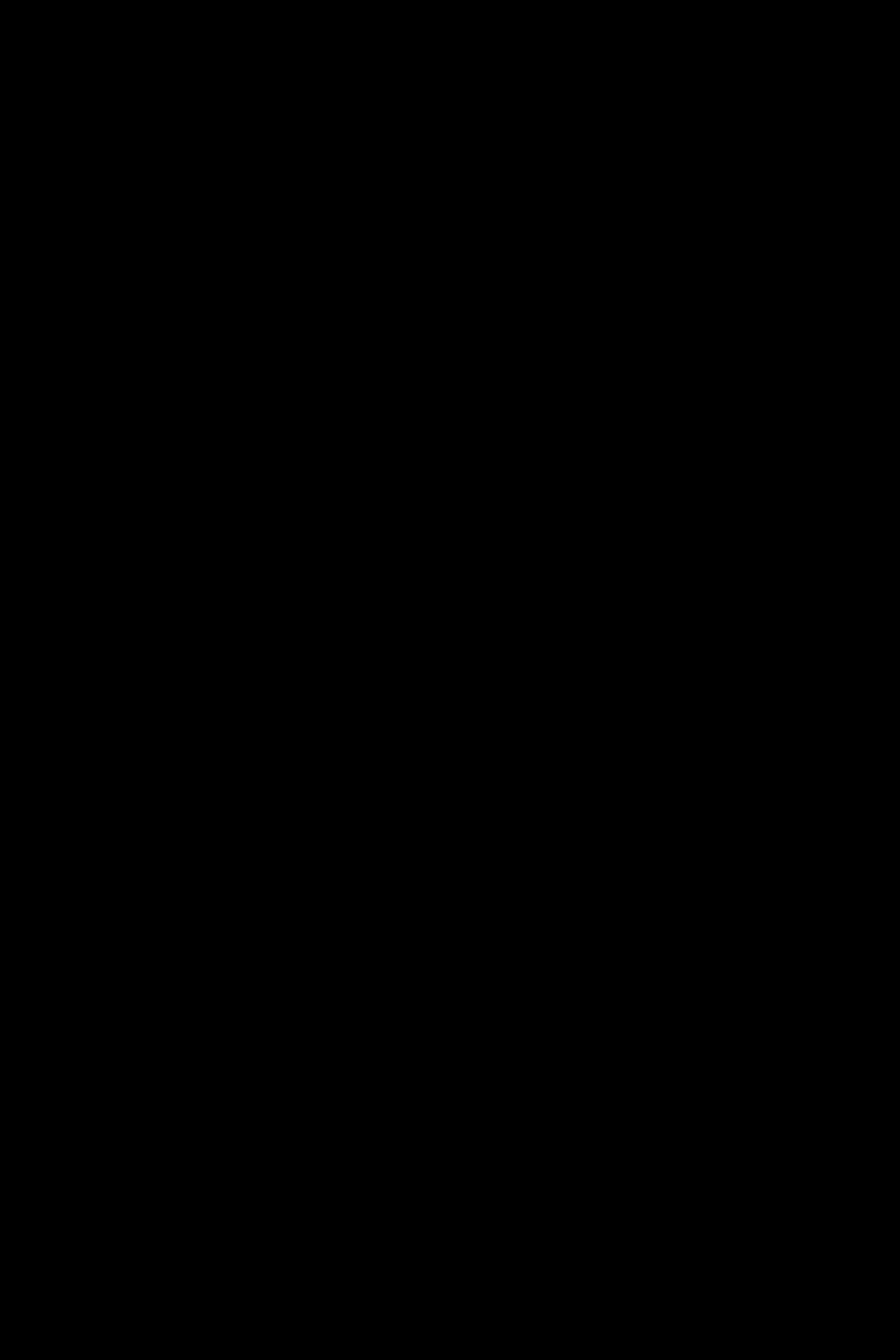
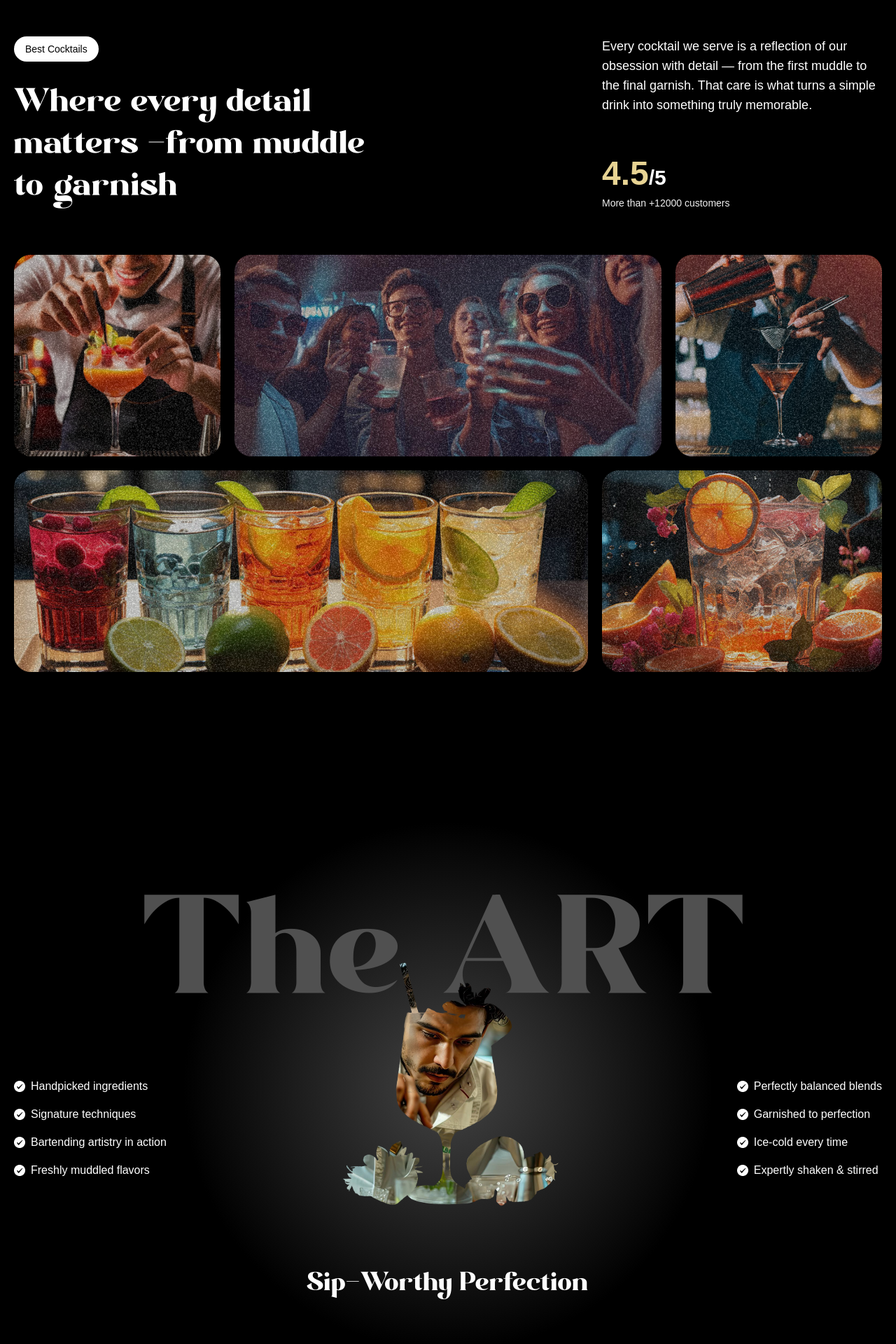
Before and after one commit to nithyan-s/Mojito-GSAP, a React (Vite) app in the folder gsap/: page / in a window 1280 px wide. Shown: the part 1660-3580 px from the top of the page at 70% size. Before the commit the page ends 2400 px from the top, so only its background shows below. Built offline with nearby package versions, Linux system fonts and the light colour scheme; a web font is replaced by a local one.

Commit message:
coded the remaining components

```diff
--- a/gsap/constants/index.js
+++ b/gsap/constants/index.js
@@ -8,7 +8,7 @@ const navLinks = [
 	title: "About Us",
  },
  {
-	id: "work",
+	id: "art",
 	title: "The Art",
  },
  {
--- a/gsap/src/App.jsx
+++ b/gsap/src/App.jsx
@@ -4,6 +4,10 @@ import { ScrollTrigger, SplitText } from "gsap/all";
 import Navbar from "./components/Navbar";
 import Hero from "./components/Hero";
 import Cocktails from "./components/Cocktails";
+import About from "./components/About";
+import Art from "./components/Art";
+import Menu from "./components/Menu";
+import Contact from "./components/Contact";
 
 gsap.registerPlugin(ScrollTrigger, SplitText);
 const App = () => {
@@ -12,7 +16,10 @@ const App = () => {
             <Navbar />
             <Hero />
             <Cocktails />
-            <div className="h-dvh bg-black" />
+            <About />
+            <Art />
+            <Menu />
+            <Contact />
         </main>
     )
 }
--- /dev/null
+++ b/gsap/src/components/About.jsx
@@ -0,0 +1,88 @@
+import gsap from 'gsap';
+import { SplitText} from 'gsap/all'
+import { useGSAP } from '@gsap/react'
+
+const About = () => {
+ useGSAP(() => {
+	const titleSplit = SplitText.create('#about h2', {
+	 type: 'words'
+	})
+
+	const scrollTimeline = gsap.timeline({
+	 scrollTrigger: {
+		trigger: '#about',
+		start: 'top center'
+	 }
+	})
+
+	scrollTimeline
+	 .from(titleSplit.words, {
+		opacity: 0, duration: 1, yPercent: 100, ease: 'expo.out', stagger: 0.02
+	})
+	 .from('.top-grid div, .bottom-grid div', {
+		opacity: 0, duration: 1, ease: 'power1.inOut', stagger: 0.04,
+	}, '-=0.5')
+ })
+
+ return (
+	<div id="about">
+	 <div className="mb-16 md:px-0 px-5">
+		<div className="content">
+		 <div className="md:col-span-8">
+			<p className="badge">Best Cocktails</p>
+			<h2>
+			 Where every detail matters <span className="text-white">-</span>
+				from muddle to garnish
+			</h2>
+		 </div>
+
+		 <div className="sub-content">
+			<p>
+			 Every cocktail we serve is a reflection of our obsession with detail — from the first muddle to the final garnish. That care is what turns a simple drink into something truly memorable.
+			</p>
+
+			<div>
+			 <p className="md:text-3xl text-xl font-bold">
+				<span>4.5</span>/5
+			 </p>
+			 <p className="text-sm text-white-100">
+				More than +12000 customers
+			 </p>
+			</div>
+		 </div>
+		</div>
+	 </div>
+
+	 <div className="top-grid">
+		<div className="md:col-span-3">
+		 <div  className="noisy" />
+		 <img src="/images/abt1.png" alt="grid-img-1" />
+		</div>
+
+		<div className="md:col-span-6">
+		 <div  className="noisy" />
+		 <img src="/images/abt2.png" alt="grid-img-2" />
+		</div>
+
+		<div className="md:col-span-3">
+		 <div  className="noisy" />
+		 <img src="/images/abt5.png" alt="grid-img-5" />
+		</div>
+	 </div>
+
+	 <div className="bottom-grid">
+		<div className="md:col-span-8">
+		 <div  className="noisy" />
+		 <img src="/images/abt3.png" alt="grid-img-3" />
+		</div>
+
+		<div className="md:col-span-4">
+		 <div  className="noisy" />
+		 <img src="/images/abt4.png" alt="grid-img-4" />
+		</div>
+	 </div>
+
+	</div>
+ )
+}
+export default About
--- /dev/null
+++ b/gsap/src/components/Art.jsx
@@ -0,0 +1,72 @@
+import gsap from 'gsap';
+import { useMediaQuery } from 'react-responsive'
+import { useGSAP } from '@gsap/react'
+import { featureLists, goodLists } from '../../constants/index.js'
+
+const Art = () => {
+ const isMobile = useMediaQuery({ maxWidth: 767 });
+
+ useGSAP(() => {
+	const start = isMobile ? 'top 20%' : 'top top';
+
+	const maskTimeline = gsap.timeline({
+	 scrollTrigger: {
+		trigger: '#art',
+		start,
+		end: 'bottom center',
+		scrub: 1.5,
+		pin: true
+	 }
+	})
+
+	maskTimeline
+	 .to('.will-fade', { opacity: 0, stagger: 0.2, ease: 'power1.inOut', })
+	 .to('.masked-img', { scale: 1.3, maskPosition: 'center', maskSize: '400%', duration: 1, ease: 'power1.inOut '})
+	 .to('#masked-content', { opacity: 1, duration: 1, ease: 'power1.inOut'})
+ })
+
+ return (
+	<div id="art">
+	 <div className="container mx-auto h-full pt-20">
+		<h2 className="will-fade">The ART</h2>
+
+		<div className="content">
+		 <ul className="space-y-4 will-fade">
+			{goodLists.map((feature, index) => (
+			 <li key={index} className="flex items-center gap-2">
+				<img src="/images/check.png" alt="check" />
+				<p>{feature}</p>
+			 </li>
+			))}
+		 </ul>
+
+		 <div className="cocktail-img">
+			<img
+				src="/images/under-img.jpg"
+				alt="cocktail"
+				className="abs-center masked-img size-full object-contain"
+			/>
+		 </div>
+
+		 <ul className="space-y-4 will-fade">
+			{featureLists.map((feature, index) => (
+			 <li key={index} className="flex items-center justify-start gap-2">
+				<img src="/images/check.png" alt="check" />
+				<p className="md:w-fit w-60">{feature}</p>
+			 </li>
+			))}
+		 </ul>
+		</div>
+
+		<div className="masked-container">
+		 <h2 className="will-fade">Sip-Worthy Perfection</h2>
+		 <div id="masked-content">
+			<h3>Made with Craft, Poured with Passion</h3>
+			<p>This isn’t just a drink. It’s a carefully crafted moment made just for you.</p>
+		 </div>
+		</div>
+	 </div>
+	</div>
+ )
+}
+export default Art
--- /dev/null
+++ b/gsap/src/components/Contact.jsx
@@ -0,0 +1,82 @@
+import { openingHours, socials } from '../../constants/index.js'
+import { useGSAP } from '@gsap/react'
+import { SplitText} from 'gsap/all';
+import gsap from 'gsap';
+
+const Contact = () => {
+ 	useGSAP(() => {
+		const titleSplit = SplitText.create('#contact h2', { type: 'words' });
+
+		const timeline = gsap.timeline({
+		 scrollTrigger: {
+			trigger: '#contact',
+			start: 'top center',
+		 },
+		 ease: "power1.inOut"
+		})
+
+	 timeline
+		.from(titleSplit.words, {
+		 opacity: 0, yPercent: 100, stagger: 0.02
+	 })
+		.from('#contact h3, #contact p', {
+			opacity: 0, yPercent: 100, stagger: 0.02
+	 })
+		.to('#f-right-leaf', {
+		 y: '-50', duration: 1, ease: 'power1.inOut'
+	 }).to('#f-left-leaf', {
+		 y: '-50', duration: 1, ease: 'power1.inOut'
+	 }, '<')
+	})
+
+ return (
+	<footer id="contact">
+	 <img src="/images/footer-right-leaf.png" alt="leaf-right" id="f-right-leaf" />
+	 <img src="/images/footer-left-leaf.png" alt="leaf-left" id="f-left-leaf" />
+
+	 <div className="content">
+		<h2>Where to Find Us</h2>
+
+		<div>
+		 <h3>Visit Our Bar</h3>
+		 <p>456, Raq Blvd. #404, Los Angeles, CA 90210</p>
+		</div>
+
+		<div>
+		 <h3>Contact Us</h3>
+		 <p>(555) 987-6543</p>
+		 <p>hello@jsmcocktail.com</p>
+		</div>
+
+		<div>
+		 <h3>Open Every Day</h3>
+		 {openingHours.map((time) => (
+			<p key={time.day}>
+			 {time.day} : {time.time}
+			</p>
+		 ))}
+		</div>
+
+		<div>
+		 <h3>Socials</h3>
+
+		 <div className="flex-center gap-5">
+			{socials.map((social) => (
+			 <a
+			 	key={social.name}
+				href={social.url}
+				target="_blank"
+				rel="noopener noreferrer"
+				aria-label={social.name}
+			 >
+				<img src={social.icon} />
+			 </a>
+			))}
+		 </div>
+		</div>
+	 </div>
+	</footer>
+ )
+}
+
+export default Contact
--- /dev/null
+++ b/gsap/src/components/Menu.jsx
@@ -0,0 +1,99 @@
+'use client';
+
+import { allCocktails } from '../../constants/index.js'
+import { useRef, useState } from 'react'
+import { useGSAP } from '@gsap/react'
+import gsap from 'gsap';
+
+const Menu = () => {
+ const contentRef = useRef();
+ const [currentIndex, setCurrentIndex] = useState(0);
+
+ useGSAP(() => {
+	gsap.fromTo('#title', { opacity: 0 }, { opacity: 1, duration: 1 });
+	gsap.fromTo('.cocktail img', { opacity: 0, xPercent: -100 }, {
+	 xPercent: 0, opacity: 1, duration: 1, ease: 'power1.inOut'
+	})
+	gsap.fromTo('.details h2', { yPercent: 100, opacity: 0 }, {
+	 yPercent: 0, opacity: 100, ease: 'power1.inOut'
+	})
+	gsap.fromTo('.details p', { yPercent: 100, opacity: 0 }, {
+	 yPercent: 0, opacity: 100, ease: 'power1.inOut'
+	})
+ }, [currentIndex]);
+
+ const totalCocktails = allCocktails.length;
+
+ const goToSlide = (index) => {
+	const newIndex = (index + totalCocktails) % totalCocktails;
+
+	setCurrentIndex(newIndex);
+ }
+
+ const getCocktailAt = (indexOffset) => {
+	return allCocktails[(currentIndex + indexOffset + totalCocktails) % totalCocktails]
+ }
+
+ const currentCocktail = getCocktailAt(0);
+ const prevCocktail = getCocktailAt(-1);
+ const nextCocktail = getCocktailAt(1);
+
+ return (
+	<section id="menu" aria-labelledby="menu-heading">
+	 <img src="/images/slider-left-leaf.png" alt="left-leaf" id="m-left-leaf" />
+	 <img src="/images/slider-right-leaf.png" alt="right-leaf" id="m-right-leaf" />
+
+	 <h2 id="menu-heading" className="sr-only">
+		Cocktail Menu
+	 </h2>
+
+	 <nav className="cocktail-tabs" aria-label="Cocktail Navigation">
+		{allCocktails.map((cocktail, index) => {
+		 const isActive = index === currentIndex;
+
+		 return (
+			<button key={cocktail.id} className={`
+				${isActive
+				 ? 'text-white border-white'
+				 : 'text-white/50 border-white/50'}
+			 `}	onClick={() => goToSlide(index)}
+			>
+			 {cocktail.name}
+			</button>
+		 )
+		})}
+	 </nav>
+
+	 <div className="content">
+		<div className="arrows">
+		 <button className="text-left" onClick={() => goToSlide(currentIndex - 1)}>
+			<span>{prevCocktail.name}</span>
+			<img src="/images/right-arrow.png" alt="right-arrow" aria-hidden="true" />
+		 </button>
+
+		 <button className="text-left" onClick={() => goToSlide(currentIndex + 1)}>
+			<span>{nextCocktail.name}</span>
+			<img src="/images/left-arrow.png" alt="left-arrow" aria-hidden="true" />
+		 </button>
+		</div>
+
+		<div className="cocktail">
+		 <img src={currentCocktail.image} className="object-contain"/>
+		</div>
+
+		<div className="recipe">
+		 <div ref={contentRef} className="info">
+			<p>Recipe for:</p>
+			<p id="title">{currentCocktail.name}</p>
+		 </div>
+
+		 <div className="details">
+			<h2>{currentCocktail.title}</h2>
+			<p>{currentCocktail.description}</p>
+		 </div>
+		</div>
+	 </div>
+	</section>
+ )
+}
+export default Menu
```
